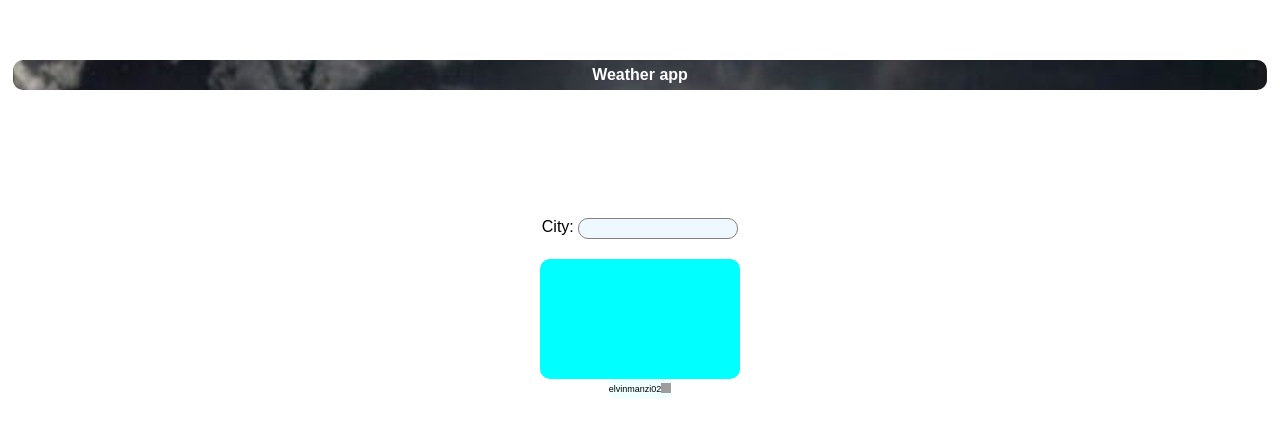
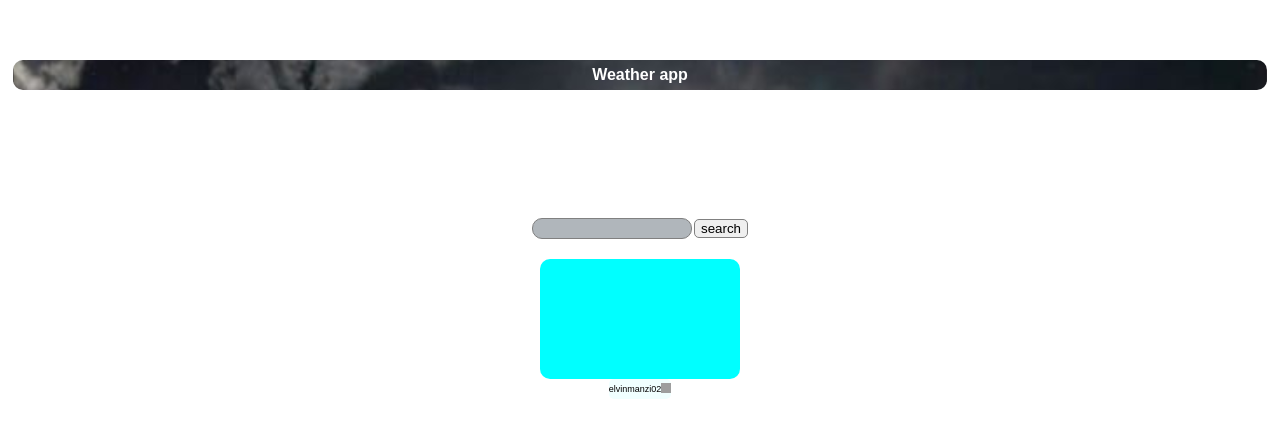
Before and after one commit to elvinmanzi02/weather, a plain HTML site: page index.html in a window 1280 px wide. Shown: the part 173-610 px from the top of the page. Drawn offline with Linux system fonts and the light colour scheme; no server answers; grey boxes are pictures that could not be loaded.

Commit message:
addition of search button

```diff
--- a/app.js
+++ b/app.js
@@ -17,7 +17,6 @@ async function getWeather() {
 
         const response = await fetch(`https://api.weatherapi.com/v1/current.json?key=154e5dff6dc142acbaf112503232707&q=${location}&aqi=yes`, { mode: 'cors' });
         const data = await response.json();
-        console.log(data);
 
         const imgDescription = data.current.condition.text;
         const imgUrl = data.current.condition.icon;
@@ -27,11 +26,13 @@ async function getWeather() {
         body.style.backgroundPosition = "center";
         body.style.backgroundSize = "cover";
         body.style.backgroundAttachment = "fixed";
-        body.style.backgroundSize = "50px";
+        body.style.backgroundSize = "10%";
 
         const country = data.location.country;
         const locationElement = document.querySelector(".location");
+
         locationElement.textContent =  `${location}, ${country}`;
+
 
 
         const localTime = document.querySelector(".time");
@@ -58,12 +59,18 @@ async function getWeather() {
 
 city.addEventListener("keypress", function (event) {
     if (event.keyCode === 13) {
-
         getWeather();
         city.value = "";
     }
 });
 
+const searchBtn =document.querySelector("#searchBtn");
+searchBtn.addEventListener("click", () => {
+    getWeather();
+    city.value = "";
+})
+
+
 document.addEventListener("DOMContentLoaded", () => {
     getWeather();
     city.value = "";
--- a/index.html
+++ b/index.html
@@ -16,8 +16,8 @@
   <!-- main -->
     <div class="main">
         <div class="input">
-            <label for="search">City:</label>
             <input type="text" id="city" name="city">
+            <button id="searchBtn">search</button>
         </div>
         <div class="output">
             <div class="location"></div>
--- a/style.css
+++ b/style.css
@@ -35,6 +35,23 @@ body {
     margin-top: 10%;
 }
 
+.input {
+    display: flex;
+    justify-content: center;
+    align-items: center;
+    gap: 2px;
+}
+
+.input button {
+    border-radius: 5px;
+    border: 1px solid grey;
+    outline: none;
+}
+
+.input button:active {
+    background-color: rgb(167, 155, 155);
+}
+
 #city {
     border-radius: 10px;
     outline: none;
@@ -44,12 +61,10 @@ body {
     width: 150px;
     padding: 4px;
     font-size: 10px;
-    background-color: aliceblue;
+    background-color: rgb(176, 182, 187);
 }
 
-label {
-    color: black;
-}
+
 
 .output {
     display: flex;
```
